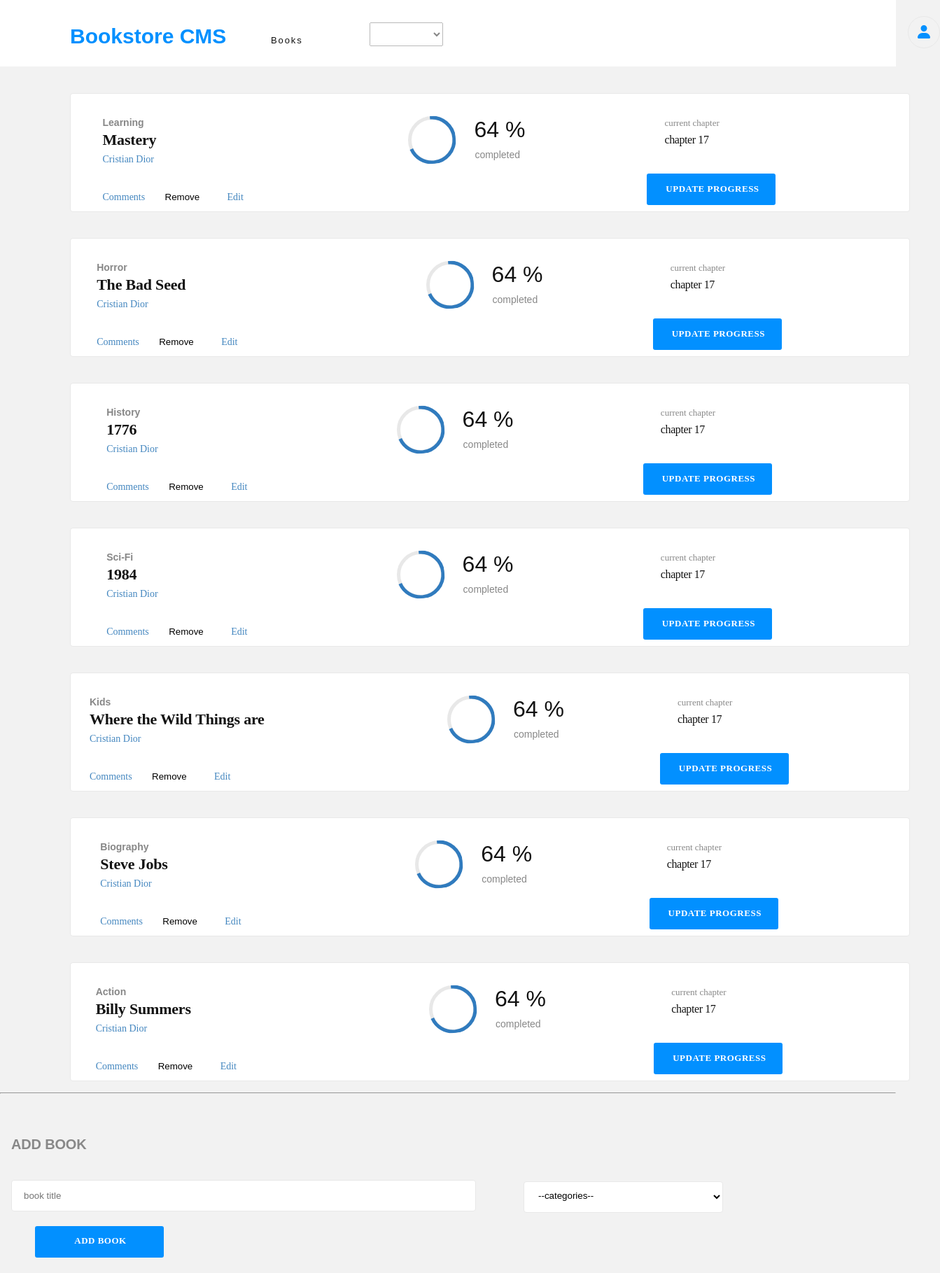
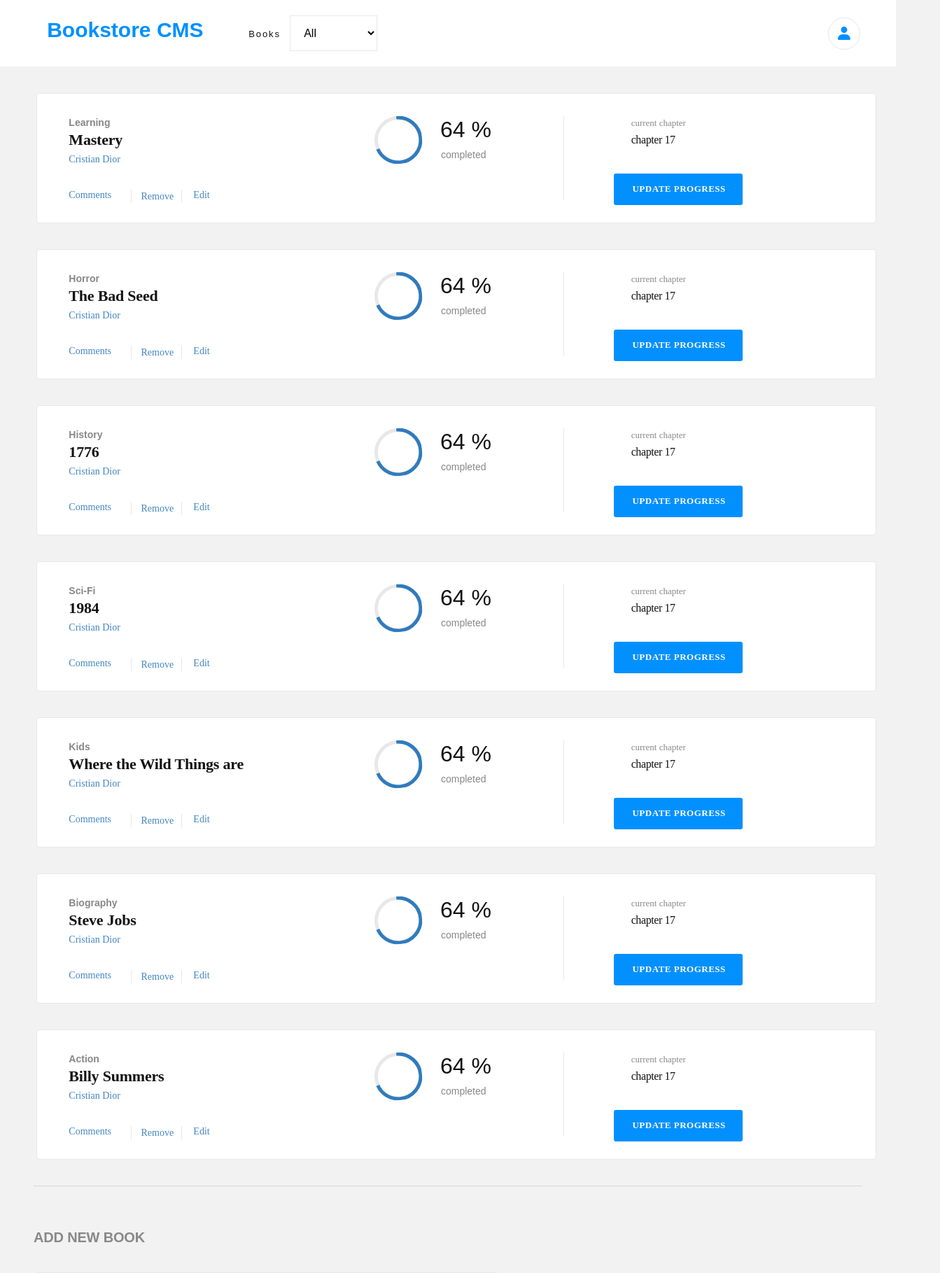
Before and after one commit to helciodev/bookstore-cms, a React (Create React App) app: page / in a window 1280 px wide. Shown: the top 1819 px of the page at 70% size, 1343 px wide, since content can reach past the window. Built offline with nearby package versions, Linux system fonts and the light colour scheme.

Commit message:
Change styles based on code reviwer feedback

```diff
--- a/src/components/Book.js
+++ b/src/components/Book.js
@@ -13,8 +13,8 @@ function Book({
         <h3 className="book-title">{title}</h3>
         <p className="author">Cristian Dior</p>
         <ul className="action">
-          <li className="action-item">Comments</li>
-          <li className="action-item"><button type="button" onClick={() => removeBook({ id, title, category })}>Remove</button></li>
+          <li className="action-item comments">Comments</li>
+          <li className="action-item action-button"><button type="button" className="action-button-click" onClick={() => removeBook({ id, title, category })}>Remove</button></li>
           <li className="action-item">Edit</li>
         </ul>
       </div>
@@ -30,7 +30,7 @@ function Book({
             />
           </svg>
         </div>
-        <div>
+        <div className="percent-parent">
           <p className="percentage-num">64 %</p>
           <p className="completed">completed</p>
         </div>
--- a/src/containers/BooksForm.js
+++ b/src/containers/BooksForm.js
@@ -40,7 +40,7 @@ function BooksForm() {
 
   return (
     <div className="add-books">
-      <h2 className="title">ADD BOOK</h2>
+      <h2 className="title">ADD NEW BOOK</h2>
       <form action="">
         <input className="Lesson-Panel" type="text" name="title" value={title} onChange={handleChange} placeholder="book title" />
         <select
--- a/src/styles.css
+++ b/src/styles.css
@@ -21,15 +21,17 @@ body {
 }
 
 .hr {
-  margin: 1rem 0;
+  margin: 1rem 3rem;
+  color:#e8e8e8;
+  opacity: 0.3;
 }
 
 .navbar {
   display: flex;
-  justify-content: space-around;
+  justify-content: space-between;
   height: 5.938rem;
   margin: 0 0 2.375rem;
-  padding: 1.438rem 6.188rem 1.688rem 6.25rem;
+  padding: 0 3.2rem;
   background-color: #fff;
   align-items: center;
 }
@@ -42,6 +44,7 @@ body {
 .user-profile {
   display: flex;
   align-items: center;
+  margin-left: 1rem;
   justify-content: center;
   border: solid 1px #e8e8e8;
   border-radius: 100%;
@@ -51,7 +54,7 @@ body {
 .Bookstore-CMS {
   width: 15rem;
   height: 2.313rem;
-  margin: 0.375rem 2.938rem 0.125rem 0;
+  margin-left: 1rem;
   font-family: var(--montserrat);
   font-size: 1.875rem;
   font-weight: bold;
@@ -65,7 +68,7 @@ body {
 .BOOKS {
   width: 3.688rem;
   height: 1rem;
-  margin: 1.125rem 2.563rem 0.688rem 0;
+  margin-left: 3rem;
   font-family: var(--montserrat);
   font-size: 0.813rem;
   font-weight: normal;
@@ -77,25 +80,16 @@ body {
 }
 
 .CATEGORIES {
-  width: 6.563rem;
-  height: 1rem;
-  margin: 1.125rem 41.5rem 0.688rem 2.563rem;
-  opacity: 0.5;
-  font-family: var(--montserrat);
-  font-size: 0.813rem;
-  font-weight: normal;
-  font-stretch: normal;
-  font-style: normal;
-  line-height: normal;
-  letter-spacing: 1.9px;
-  color: var(--black-two);
-  padding: 1rem;
-}
+  padding: 15px;
+  border: 1px solid #e8e8e8;
+  font-size: 16px;
+  background-color: #fff;
+  }
 
 .Lesson-Panel {
   width: 41.5rem;
   height: 2.813rem;
-  margin: 1.188rem 2.125rem 0 0;
+  margin-left: 2rem;
   padding: 0.813rem 35.688rem 0.813rem 1.063rem;
   border-radius: 4px;
   border: solid 1px #e8e8e8;
@@ -103,9 +97,8 @@ body {
 }
 
 .title {
-  width: 10.875rem;
   height: 1.5rem;
-  margin: 1.813rem 32.75rem 1.188rem 0;
+  margin: 1.813rem 32.75rem 1.188rem 2rem;
   font-family: var(--montserrat);
   font-size: 1.25rem;
   font-weight: bold;
@@ -123,7 +116,6 @@ body {
   padding: 0.375rem 0.938rem 0.563rem 1rem;
   border-radius: 4px;
   border: solid 1px #e8e8e8;
-  background-color: #fff;
 }
 
 .ADD-BOOK {
@@ -134,7 +126,7 @@ body {
 .Rectangle-2 {
   width: 11.5rem;
   height: 2.813rem;
-  margin: 1.188rem 0 0 2.125rem;
+  margin-right: 2rem;
   padding: 0.801rem 1.188rem 0.886rem 1.375rem;
   border-radius: 3px;
   background-color: var(--Azure);
@@ -158,9 +150,9 @@ body {
   display: flex;
   justify-content: space-around;
   width: 75rem;
-  height: 10.625rem;
-  margin: 2.313rem 6.25rem 0;
-  padding: 2rem 9.188rem 1.625rem 1.688rem;
+  height: 11.625rem;
+  margin: 2.313rem 3.25rem;
+  padding: 2rem 9.188rem 2rem 1.688rem;
   border-radius: 4px;
   border: solid 1px #e8e8e8;
   background-color: #fff;
@@ -172,10 +164,10 @@ body {
   margin-top: 2rem;
 }
 
-.action-item {
+.action-item, .action-button-click {
   width: 4.563rem;
   height: 1.188rem;
-  margin: 0.188rem 1rem 0.125rem 0;
+  margin: 0 1rem 0.125rem 0;
   font-family: var(--robotslab);
   font-size: 0.875rem;
   font-weight: 300;
@@ -186,10 +178,23 @@ body {
   color: #4386bf;
 }
 
+.action-button {
+  border-right: 1px solid #e8e8e8;
+  border-left: 1px solid #e8e8e8;
+}
+
+.percent-parent {
+  border-right: 1px solid #e8e8e8;
+}
+
 button {
   border: none;
   outline: none;
   background-color: transparent;
+}
+
+.book-info {
+  width: 25rem;
 }
 
 .book-category {
```
